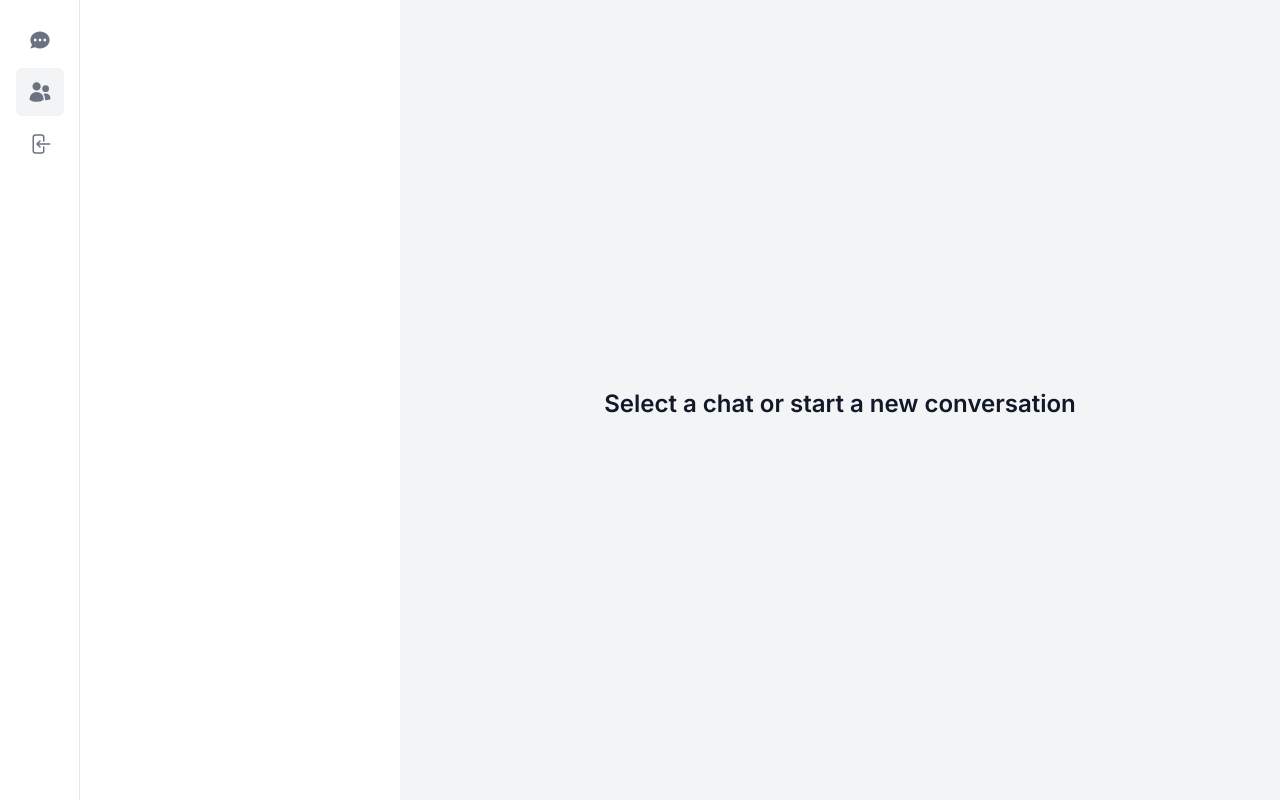
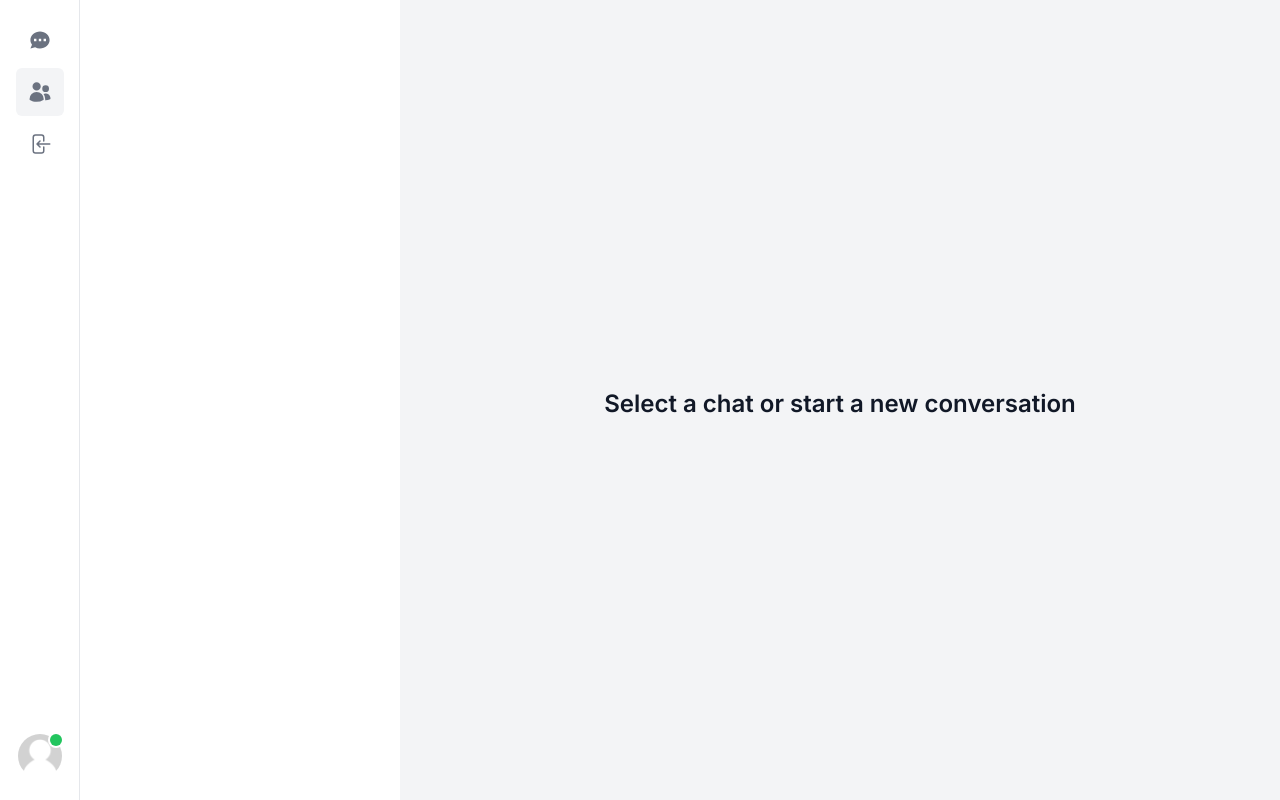
Before and after one commit to hannah68/messenger-clone, a Next.js app: page /users in a window 1280 px wide. Built offline with nearby package versions, Linux system fonts and the light colour scheme; no server answers.

Commit message:
create avatar, modify sidebar and update next.config file

```diff
--- /dev/null
+++ b/app/actions/getCurrentUser.ts
@@ -0,0 +1,28 @@
+import prisma from "@/app/libs/prismadb";
+import getSession from "./getSession";
+
+const getCurrentUser = async () => {
+	try {
+		const session = await getSession();
+
+		if (!session?.user?.email) {
+			return null;
+		}
+
+		const currentUser = await prisma.user.findUnique({
+			where: {
+				email: session.user.email as string,
+			},
+		});
+
+		if (!currentUser) {
+			return null;
+		}
+
+		return currentUser;
+	} catch (error: any) {
+		return null;
+	}
+};
+
+export default getCurrentUser;
--- /dev/null
+++ b/app/actions/getSession.ts
@@ -0,0 +1,7 @@
+import { getServerSession } from "next-auth";
+
+import { authOptions } from "@/app/api/auth/[...nextauth]/route";
+
+export default async function getSession() {
+  return await getServerSession(authOptions);
+}
--- /dev/null
+++ b/app/components/Avatar.tsx
@@ -0,0 +1,52 @@
+'use client';
+
+import { User } from "@prisma/client";
+
+import Image from "next/image";
+
+interface AvatarProps {
+  user?: User;
+};
+
+const Avatar: React.FC<AvatarProps> = ({ user }) => {
+
+
+  return (
+    <div className="relative">
+      <div className="
+        relative
+        inline-block
+        rounded-full
+        overflow-hidden
+        h-9
+        w-9
+        md:h-11
+        md:w-11
+      ">
+        <Image
+          fill
+          src={user?.image || '/images/placeholder.jpg'}
+          alt="Avatar"
+        />
+      </div>
+        <span
+          className="
+            absolute
+            block
+            rounded-full
+            bg-green-500
+            ring-2
+            ring-white
+            top-0
+            right-0
+            h-2
+            w-2
+            md:h-3
+            md:w-3
+          "
+        />
+    </div>
+  );
+}
+
+export default Avatar;
--- a/app/components/sidebar/DesktopSidebar.tsx
+++ b/app/components/sidebar/DesktopSidebar.tsx
@@ -3,8 +3,14 @@
 import useRoutes from "@/app/hooks/useRoutes";
 import { useState } from "react";
 import DesktopItem from "./DesktopItem";
+import { User } from "@prisma/client";
+import Avatar from "../Avatar";
 
-export const DesktopSidebar = () => {
+interface DesktopSidebarProps {
+  currentUser: User;
+}
+
+export const DesktopSidebar: React.FC<DesktopSidebarProps> = ({ currentUser }) => {
   const routes = useRoutes();
   const [isOpen, setIsOpen] = useState(false);
 
@@ -39,6 +45,14 @@ export const DesktopSidebar = () => {
         ))}
         </ul>
       </nav>
+      <nav className="mt-4 flex flex-col justify-between items-center">
+          <div
+            onClick={() => setIsOpen(true)}
+            className="cursor-pointer hover:opacity-75 transition"
+          >
+            <Avatar user={currentUser} />
+          </div>
+        </nav>
     </div>
   )
 }
--- a/app/components/sidebar/Sidebar.tsx
+++ b/app/components/sidebar/Sidebar.tsx
@@ -1,10 +1,14 @@
+import getCurrentUser from "@/app/actions/getCurrentUser";
 import { DesktopSidebar } from "./DesktopSidebar";
 import MobileFooter from "./MobileFooter";
 
 export default async function Sidebar({children}: { children: React.ReactNode }) {
+
+    const currentUser = await getCurrentUser();
+
     return(
         <div className="h-full">
-            <DesktopSidebar/>
+            <DesktopSidebar currentUser={currentUser!}/>
             <MobileFooter/>
             <main className="lg:pl-20 h-full">
                 {children}
--- a/next.config.js
+++ b/next.config.js
@@ -1,4 +1,14 @@
-/** @type {import('next').NextConfig} */
-const nextConfig = {}
+const withPlugins = require('next-compose-plugins');
+const withImages = require('next-images');
 
-module.exports = nextConfig
+const nextConfig = {
+  images: {
+    domains: [
+      'res.cloudinary.com',
+      'avatars.githubusercontent.com',
+      'lh3.googleusercontent.com',
+    ],
+  },
+};
+
+module.exports = withPlugins([withImages], nextConfig);
--- a/package.json
+++ b/package.json
@@ -23,6 +23,9 @@
     "eslint-config-next": "13.4.2",
     "next": "13.4.2",
     "next-auth": "^4.22.1",
+    "next-compose-plugins": "^2.2.1",
+    "next-images": "^1.8.5",
+    "next-superjson-plugin": "^0.5.8",
     "postcss": "8.4.23",
     "react": "18.2.0",
     "react-dom": "18.2.0",
@@ -34,6 +37,7 @@
   },
   "devDependencies": {
     "@types/bcrypt": "^5.0.0",
-    "prisma": "^4.14.1"
+    "prisma": "^4.14.1",
+    "swc-loader": "^0.2.3"
   }
 }
```
Also changed, not shown: public/images/placeholder.jpg (added), 1 other file (tests, documents, lock files or other folders).
